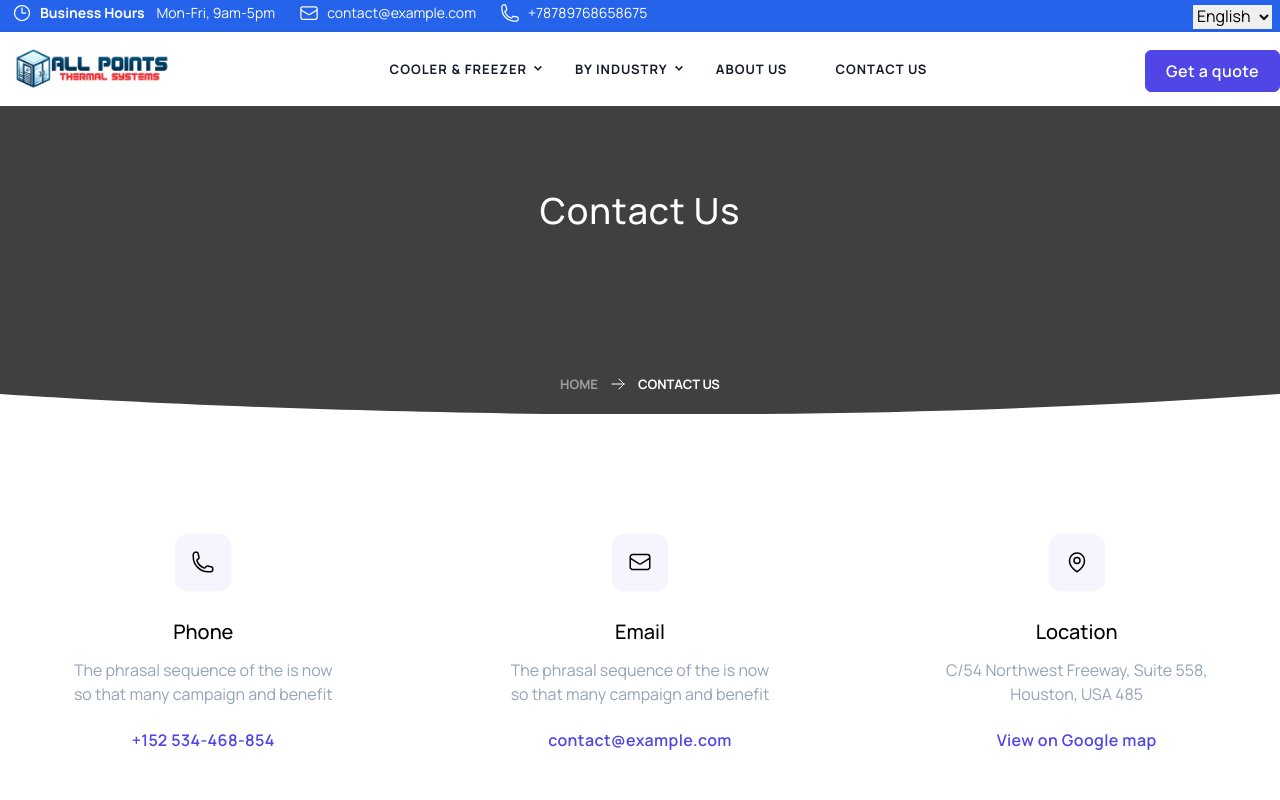
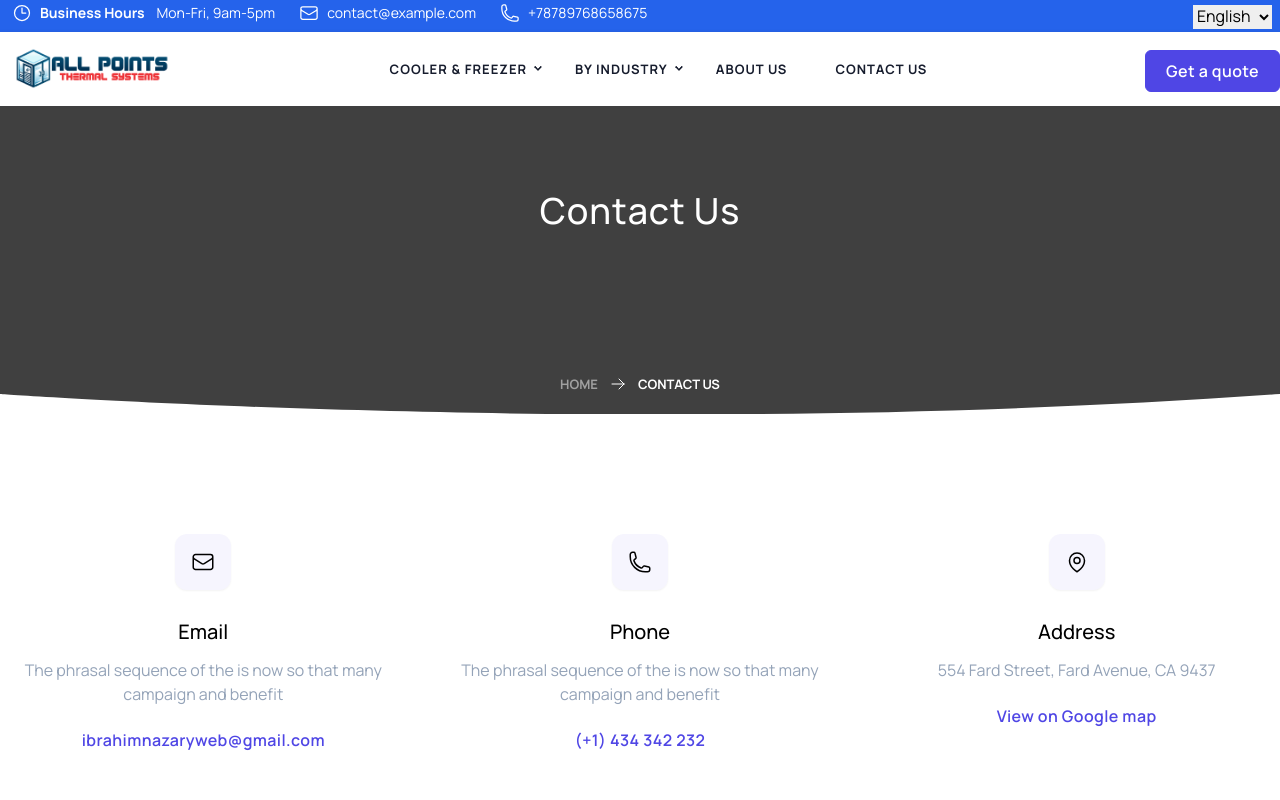
Before and after one commit to ibrahim-nazari/all-point, a Next.js app: page /en/contact in a window 1280 px wide. Shown: the top 800 px of the page. Built offline with nearby package versions, Linux system fonts and the light colour scheme.

Commit message:
update contact info page and translation

```diff
--- /dev/null
+++ b/app/[locale]/about/page.tsx
@@ -0,0 +1,7 @@
+import React from "react";
+
+const page = () => {
+  return <div>page</div>;
+};
+
+export default page;
--- a/components/ContactPage/ContactForm.tsx
+++ b/components/ContactPage/ContactForm.tsx
@@ -1,9 +1,5 @@
 "use client";
-import {
-  EnvelopeIcon,
-  MapPinIcon,
-  PhoneIcon,
-} from "@heroicons/react/24/outline";
+
 import { ContactType } from "@types";
 import React, { useRef, useState } from "react";
 import { object, string, mixed } from "yup";
@@ -19,29 +15,6 @@ interface Props {
   contactData: ContactType;
 }
 const ContactForm = ({ contactData }: Props) => {
-  const contactinfo = [
-    {
-      label: contactData.email,
-      Icon: EnvelopeIcon,
-      value: "ibrahimnazaryweb@gmail.com",
-      id: 1,
-      link: "mailto:ibrahimnazaryweb@gmail.com",
-    },
-    {
-      label: contactData.phone,
-      Icon: PhoneIcon,
-      value: "(+1) 434 342 232",
-      id: 2,
-      link: "tel:+1434 342 232",
-    },
-    {
-      label: contactData.address,
-      Icon: MapPinIcon,
-      value: contactData.addressValue,
-      id: 2,
-      link: "google map link",
-    },
-  ];
   const firstName = useRef<HTMLInputElement>(null);
   const lastName = useRef<HTMLInputElement>(null);
   const email = useRef<HTMLInputElement>(null);
--- a/components/ContactPage/ContactHero.tsx
+++ b/components/ContactPage/ContactHero.tsx
@@ -1,5 +1,6 @@
 import { ArrowRightIcon } from "@heroicons/react/24/outline";
-import Link from "next/link";
+
+import { Link } from "@navigation";
 
 const ContactHero = () => {
   return (
--- a/components/ContactPage/ContactInfo.tsx
+++ b/components/ContactPage/ContactInfo.tsx
@@ -1,81 +1,37 @@
-import {
-  EnvelopeIcon,
-  MapPinIcon,
-  PhoneIcon,
-} from "@heroicons/react/24/outline";
+import { ContactInfoType } from "@types";
+import { extractContactInfo } from "@utils";
+import { useTranslations } from "next-intl";
 import React from "react";
 
 const ContactInfo = () => {
+  const t = useTranslations("contactInfo");
+  const contacts: ContactInfoType[] = extractContactInfo(t);
+
   return (
     <div className="grid grid-cols-1 lg:grid-cols-3 md:grid-cols-2 gap-[30px]">
-      <div className="text-center px-6 mt-6">
+      {contacts.map((contact) => (
+        <div key={contact.id} className="text-center px-6 mt-6">
           <div className="size-20 bg-indigo-600/5 w-14 h-14 rounded-xl   flex align-middle justify-center items-center shadow-sm   mx-auto">
-          <PhoneIcon className="h-6 w-6" />
+            <contact.Icon className="h-6 w-6" />
           </div>
 
           <div className="content mt-7">
-          <h5 className="title h5 text-xl font-medium">Phone</h5>
-          <p className="text-slate-400 mt-3">
-            The phrasal sequence of the is now <br />
-            so that many campaign and benefit
-          </p>
+            <h5 className="title h5 text-xl font-medium">{contact.label}</h5>
+            <div className="max-w-sm text-center mx-auto">
+              <p className="text-slate-400 mt-3  ">{contact.title}</p>
+            </div>
 
             <div className="mt-5">
               <a
-              href="tel:+152534-468-854"
+                href={contact.link}
                 className="relative inline-block font-semibold tracking-wide align-middle text-base text-center border-none after:content-[&#39;&#39;] after:absolute after:h-px after:w-0 hover:after:w-full after:end-0 hover:after:end-auto after:bottom-0 after:start-0 after:duration-500 text-indigo-600 hover:text-indigo-600 after:bg-indigo-600 duration-500 ease-in-out"
               >
-              +152 534-468-854
+                {contact.value}
               </a>
             </div>
           </div>
         </div>
-
-      <div className="text-center px-6 mt-6">
-        <div className="size-20 bg-indigo-600/5 w-14 h-14 rounded-xl   flex align-middle justify-center items-center shadow-sm   mx-auto">
-          <EnvelopeIcon className="h-6 w-6" />
-        </div>
-
-        <div className="content mt-7">
-          <h5 className="title h5 text-xl font-medium">Email</h5>
-          <p className="text-slate-400 mt-3 max-sm">
-            The phrasal sequence of the is now <br /> so that many campaign and
-            benefit
-          </p>
-
-          <div className="mt-5">
-            <a
-              href="mailto:contact@example.com"
-              className="relative inline-block font-semibold tracking-wide align-middle text-base text-center border-none after:content-[&#39;&#39;] after:absolute after:h-px after:w-0 hover:after:w-full after:end-0 hover:after:end-auto after:bottom-0 after:start-0 after:duration-500 text-indigo-600 hover:text-indigo-600 after:bg-indigo-600 duration-500 ease-in-out"
-            >
-              contact@example.com
-            </a>
-          </div>
-        </div>
-      </div>
-
-      <div className="text-center px-6 mt-6">
-        <div className="size-20 bg-indigo-600/5 w-14 h-14 rounded-xl   flex align-middle justify-center items-center shadow-sm   mx-auto">
-          <MapPinIcon className="h-6 w-6" />
-        </div>
-
-        <div className="content mt-7">
-          <h5 className="title h5 text-xl font-medium">Location</h5>
-          <p className="text-slate-400 mt-3 max-md">
-            C/54 Northwest Freeway, Suite 558, <br /> Houston, USA 485
-          </p>
-
-          <div className="mt-5">
-            <a
-              href="https://www.google.com/maps/embed?pb=!1m18!1m12!1m3!1d39206.002432144705!2d-95.4973981212445!3d29.709510002925988!2m3!1f0!2f0!3f0!3m2!1i1024!2i768!4f13.1!3m3!1m2!1s0x8640c16de81f3ca5%3A0xf43e0b60ae539ac9!2sGerald+D.+Hines+Waterwall+Park!5e0!3m2!1sen!2sin!4v1566305861440!5m2!1sen!2sin"
-              data-type="iframe"
-              className="video-play-icon read-more lightbox relative inline-block font-semibold tracking-wide align-middle text-base text-center border-none after:content-[&#39;&#39;] after:absolute after:h-px after:w-0 hover:after:w-full after:end-0 hover:after:end-auto after:bottom-0 after:start-0 after:duration-500 text-indigo-600 hover:text-indigo-600 after:bg-indigo-600 duration-500 ease-in-out"
-            >
-              View on Google map
-            </a>
-          </div>
-        </div>
-      </div>
+      ))}
     </div>
   );
 };
--- a/components/Hero/HeroContent.tsx
+++ b/components/Hero/HeroContent.tsx
@@ -1,4 +1,5 @@
 import { ArrowRightIcon } from "@heroicons/react/24/outline";
+import { Link } from "@navigation";
 import { HeroContentType } from "@types";
 import React from "react";
 const infoObject = {
@@ -21,14 +22,18 @@ const HeroContent = ({ heroSectionData }: Props) => {
         <p className="font-semibold text-white text-md sm:text-lg">
           {heroSectionData.description}
         </p>
+        <Link href="/product">
           <button className="px-3 py-2 sm:px-7 sm:py-3 text-white cursor-pointer font-semibold bg-blue-600  w-fit my-5 sm:my-10 rounded-md hover:bg-blue-500 flex items-center">
             {heroSectionData.buttonViewProducts}
             <ArrowRightIcon className="h-5 w-5 ml-3" />
           </button>
+        </Link>
+        <Link href="/get-quote">
           <button className="px-3 py-2 sm:px-5 sm:py-3 text-white cursor-pointer font-semibold bg-blue-600  w-fit  rounded-md hover:bg-blue-500 flex items-center">
             {heroSectionData.buttonRequestQuote}
             <ArrowRightIcon className="h-5 w-5 ml-3" />
           </button>
+        </Link>
       </div>
     </div>
   );
--- a/config.ts
+++ b/config.ts
@@ -7,6 +7,7 @@ export const pathnames = {
   "/contact": "/contact",
   "/get-quote": "/get-quote",
   "/about": "/about",
+  "/product": "/product",
   "/product/[slug]": "/product/[slug]",
 } satisfies Pathnames<typeof locales>;
 
--- a/messages/en.json
+++ b/messages/en.json
@@ -159,5 +159,20 @@
     "rightReserved": "@2024 All Point Thermal Systems All rights reserved ",
     "privacyPolicy": "Privacy & Policy",
     "termCondition": "Terms & Condition"
+  },
+  "contactInfo": {
+    "contact1": {
+      "label": "Email",
+      "title": "The phrasal sequence of the is now so that many campaign and benefit"
+    },
+    "contact2": {
+      "label": "Phone",
+      "title": "The phrasal sequence of the is now so that many campaign and benefit"
+    },
+    "contact3": {
+      "label": "Address",
+      "title": "554 Fard Street, Fard Avenue, CA 9437",
+      "linkText": "View on Google map"
+    }
   }
 }
--- a/messages/es.json
+++ b/messages/es.json
@@ -161,5 +161,20 @@
     "rightReserved": "@2024 Todos los derechos reservados por All Point Thermal Systems",
     "privacyPolicy": "Política de privacidad",
     "termCondition": "Términos y condiciones"
+  },
+  "contactInfo": {
+    "contact1": {
+      "label": "Email",
+      "title": "The phrasal sequence of the is now so that many campaign and benefit"
+    },
+    "contact2": {
+      "label": "Phone",
+      "title": "The phrasal sequence of the is now so that many campaign and benefit"
+    },
+    "contact3": {
+      "label": "Address",
+      "title": "554 Fard Street, Fard Avenue, CA 9437",
+      "linkText": "View on Google map"
+    }
   }
 }
--- a/utils/index.ts
+++ b/utils/index.ts
@@ -1,4 +1,14 @@
-import { CarProps, FilterProps, NavigationsType } from "@types";
+import {
+  EnvelopeIcon,
+  MapPinIcon,
+  PhoneIcon,
+} from "@heroicons/react/24/outline";
+import {
+  CarProps,
+  ContactInfoType,
+  FilterProps,
+  NavigationsType,
+} from "@types";
 
 export const calculateCarRent = (city_mpg: number, year: number) => {
   const basePricePerDay = 50; // Base rental price per day in dollars
@@ -128,3 +138,45 @@ export const extractHeroSection = (t: any) => {
 
   return { title, description, buttonViewProducts, buttonRequestQuote };
 };
+export const extractContactInfo = (t: any) => {
+  const menus = [
+    {
+      name: "contact1",
+      linkText: false,
+      Icon: EnvelopeIcon,
+      value: "ibrahimnazaryweb@gmail.com",
+      id: 1,
+      link: "mailto:ibrahimnazaryweb@gmail.com",
+    },
+    {
+      name: "contact2",
+      linkText: false,
+      Icon: PhoneIcon,
+      value: "(+1) 434 342 232",
+      id: 2,
+      link: "tel:+1434 342 232",
+    },
+    {
+      name: "contact3",
+      linkText: true,
+      Icon: MapPinIcon,
+      value: "",
+      id: 3,
+      link: `https://www.google.com/maps/embed?pb=!1m18!1m12!1m3!1d3024.1664532162126!2d-74.0005234880454!3d40.714352071274035!2m3!1f0!2f0!3f0!3m2!1i1024!2i768!4f13.1!3m3!1m2!1s0x89c25a26f7cdb6db%3A0xdbdb03722e7ad673!2sDoyers%20St%2C%20New%20York%2C%20NY%2C%20USA!5e0!3m2!1sen!2s!4v1709214524532!5m2!1sen!2s`,
+    },
+  ] as const;
+  let contacts: ContactInfoType[] = menus.map((menu, indx) => {
+    const name = menu.name;
+    const LinkText = menu.linkText ? t(`${name}.linkText`) : null;
+    return {
+      Icon: menu.Icon,
+      label: t(`${name}.label`),
+      title: t(`${name}.title`),
+      value: LinkText || menu.value,
+      link: menu.link,
+      id: menu.id,
+    };
+  });
+
+  return contacts;
+};
```
Also changed, not shown: types/index.d.ts (+10 -1 lines). Lines whose indentation alone changed are shown as unchanged.
